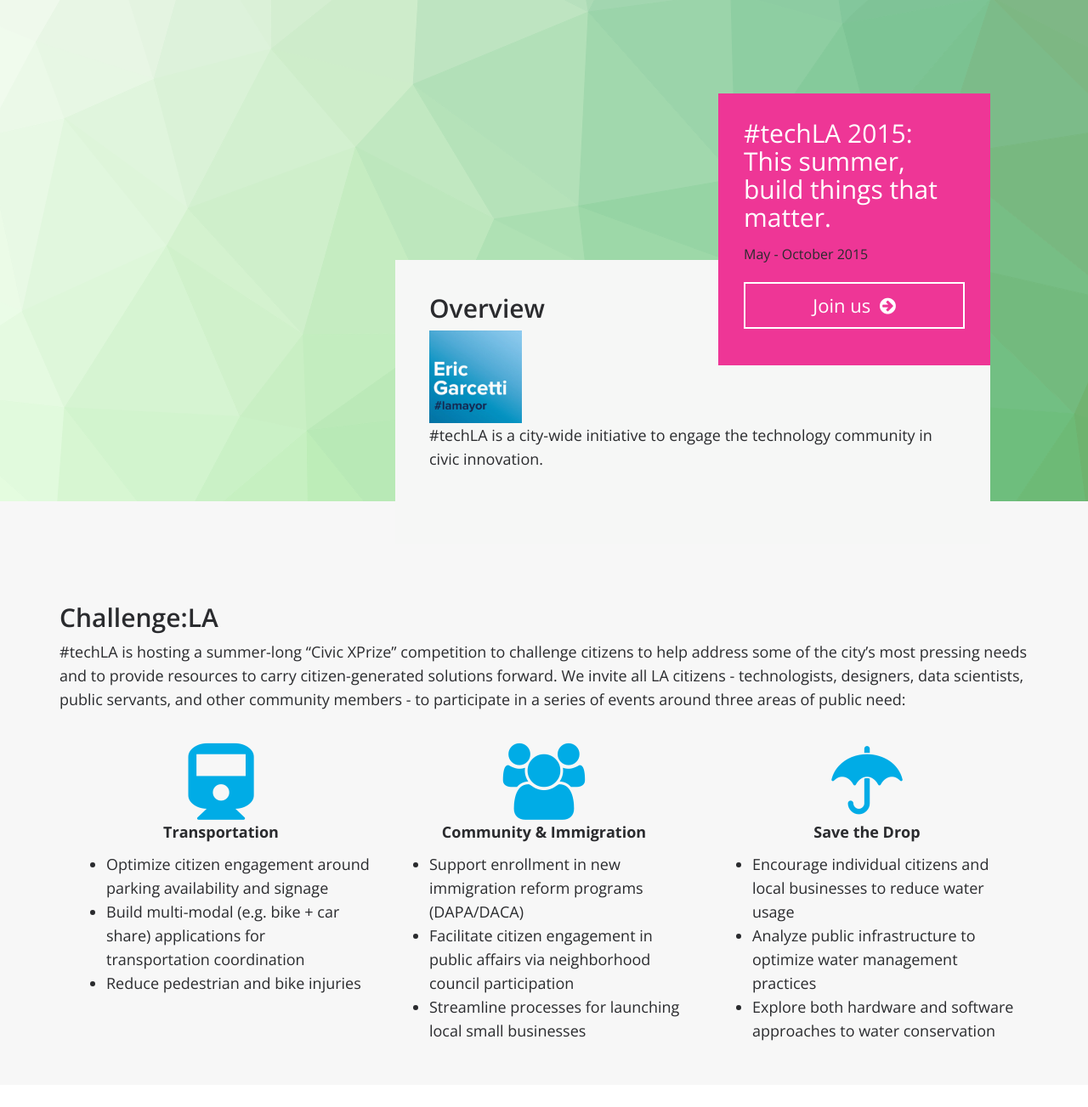
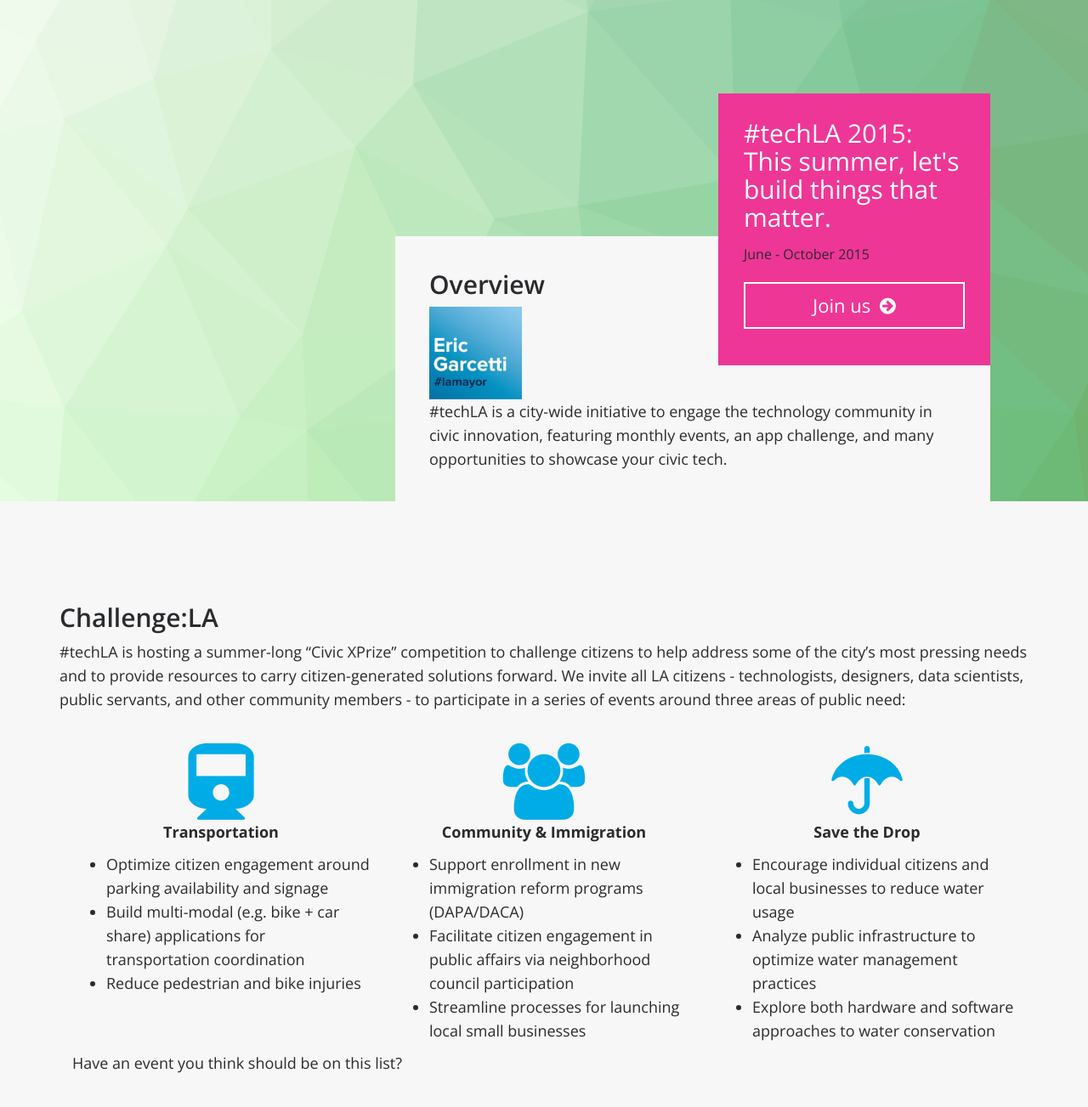
Before and after one commit to abhinemani/techla2015, a plain HTML site: page index.html in a window 1280 px wide. Shown: the part 137-1440 px from the top of the page at 85% size. Drawn offline with nearby package versions, Linux system fonts and the light colour scheme; some packages are replaced by stand-ins of ours; no server answers.

Commit message:
changed some copy

```diff
--- a/index.html
+++ b/index.html
@@ -89,9 +89,9 @@
 													<div class="info-wrapper">
 								<header>
 									<h1>#techLA 2015: <br>
-This summer, build things that matter.									</h1>
+This summer, let's build things that matter.									</h1>
 									<div class="info-dates">
-									May - October 2015									</div>
+									June - October 2015									</div>
 									<a id="btn-register" href="#" class="btn" target="_blank">
 										Join us <i class="fa fa-arrow-circle-right"></i>
 									</a>
@@ -103,7 +103,7 @@
 								</header>
 								<div class="overview-text clearfix">
 									<a href="files/lamayor-logo-400x400.jpg"><img class="alignleft  wp-image-145" src="files/lamayor-logo-400x400-300x300.jpg" alt="#lamayor logo" width="109" height="109"></a>
-<p>#techLA is a city-wide initiative to engage the technology community in civic innovation.
+<p>#techLA is a city-wide initiative to engage the technology community in civic innovation, featuring monthly events, an app challenge, and many opportunities to showcase your civic tech.
 </p>
 <p>&nbsp;</p>
 <p>&nbsp;</p>
@@ -165,7 +165,12 @@
 
 							</p>
 						</div>
+						<div class="col-md-12">
+
+						<p>Have an event you think should be on this list? </p>
 					</div>
+					</div>
+
 				</section>
 
 				<section id="section-events" class="section clearfix">
@@ -424,6 +429,7 @@
 
 					</div>
 
+
 				</section>
 
 
```
